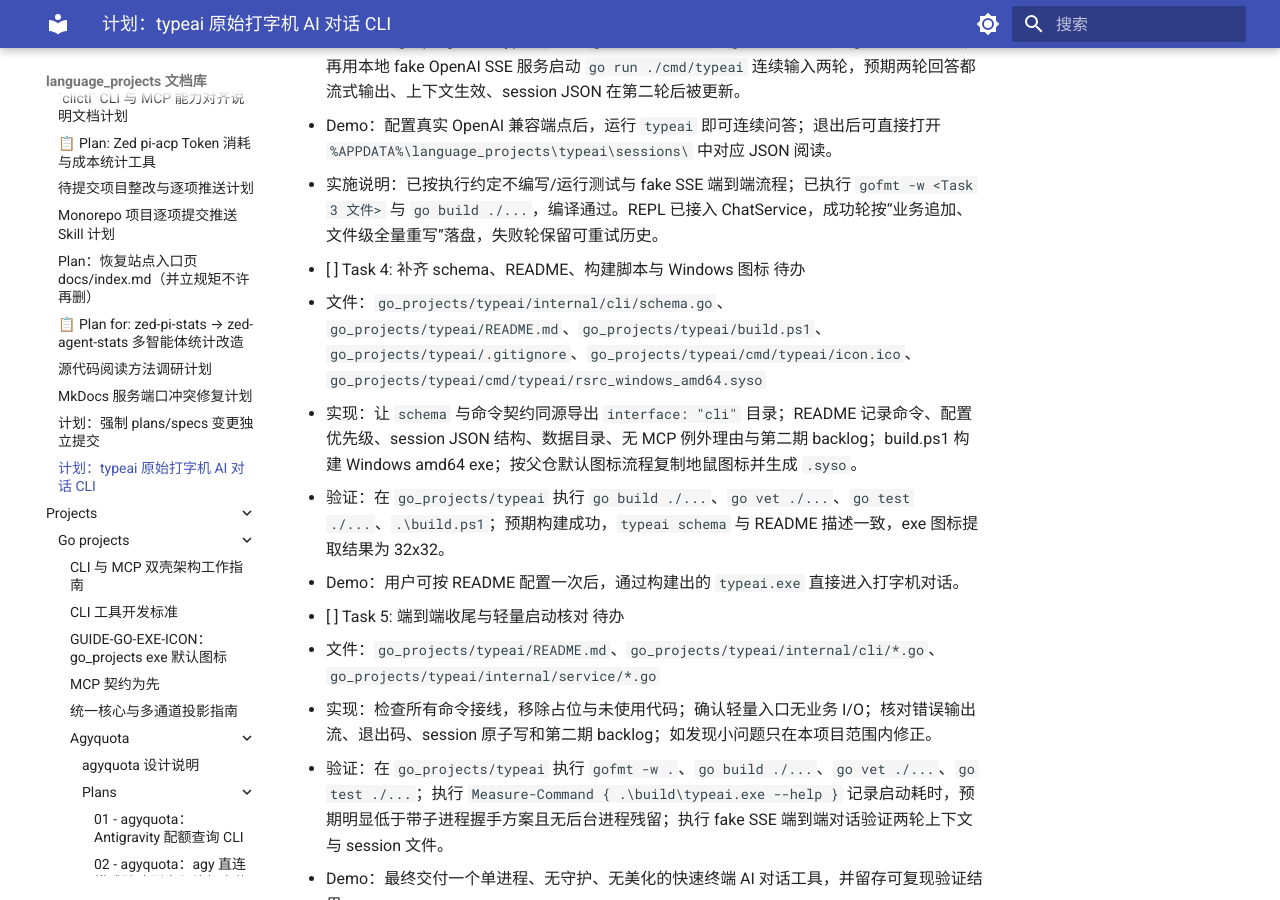
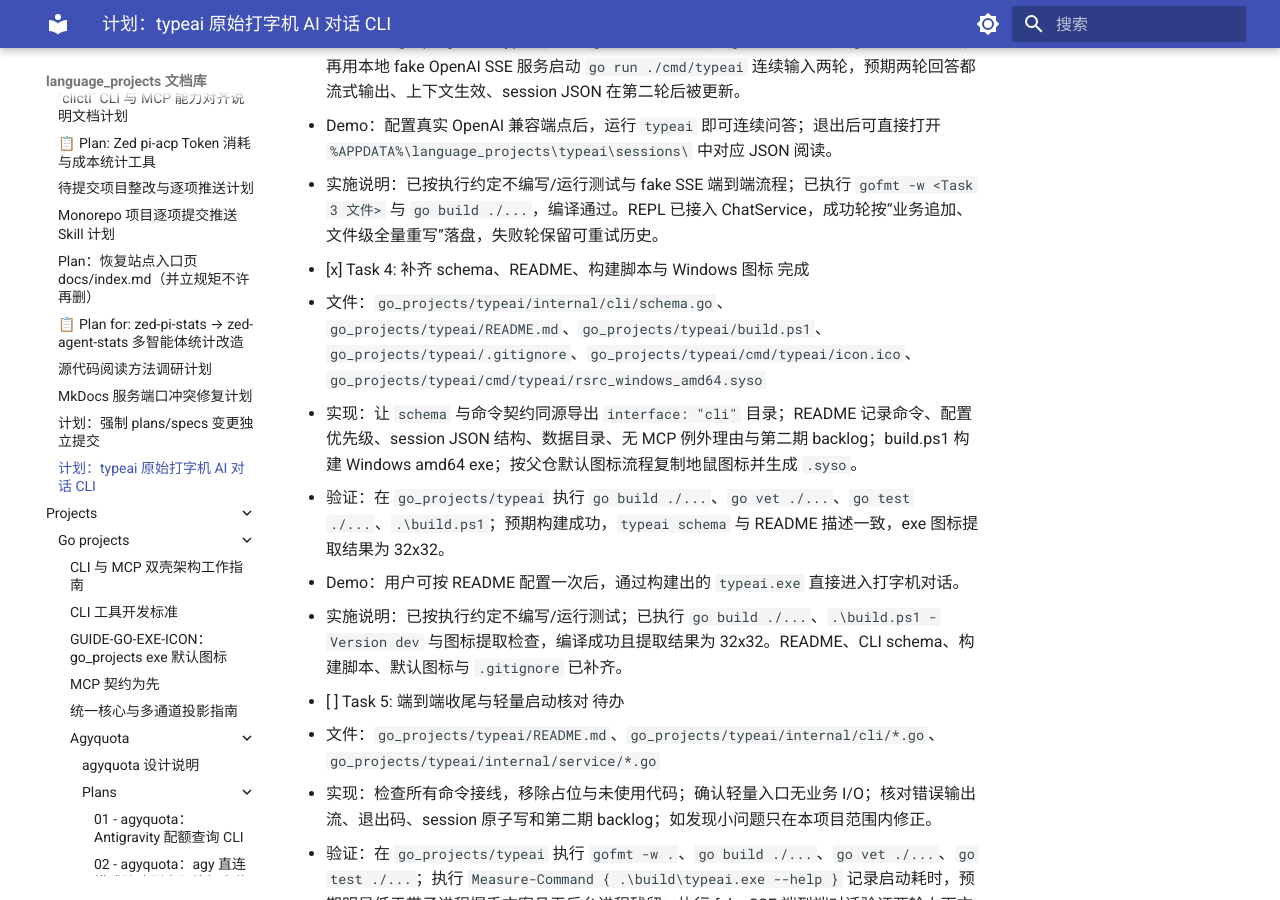
Before and after one commit to shihao-hub/td-language_projects, an MkDocs documentation site: the page built from docs/plans/20-typeai-cli.md, in a window 1280 px wide and 900 px high, scrolled down 2982 px. Built offline with MkDocs 1.6.1 and Material for MkDocs 9.7.7, drawn with Linux system fonts in a browser that asks for light colours.

Commit message:
docs: 更新 typeai 计划任务四状态

```diff
--- a/docs/plans/20-typeai-cli.md
+++ b/docs/plans/20-typeai-cli.md
@@ -72,11 +72,12 @@ flowchart TB
   - Demo：配置真实 OpenAI 兼容端点后，运行 `typeai` 即可连续问答；退出后可直接打开 `%APPDATA%\language_projects\typeai\sessions\` 中对应 JSON 阅读。
   - 实施说明：已按执行约定不编写/运行测试与 fake SSE 端到端流程；已执行 `gofmt -w <Task 3 文件>` 与 `go build ./...`，编译通过。REPL 已接入 ChatService，成功轮按“业务追加、文件级全量重写”落盘，失败轮保留可重试历史。
 
-- [ ] Task 4: 补齐 schema、README、构建脚本与 Windows 图标 待办
+- [x] Task 4: 补齐 schema、README、构建脚本与 Windows 图标 完成
   - 文件：`go_projects/typeai/internal/cli/schema.go`、`go_projects/typeai/README.md`、`go_projects/typeai/build.ps1`、`go_projects/typeai/.gitignore`、`go_projects/typeai/cmd/typeai/icon.ico`、`go_projects/typeai/cmd/typeai/rsrc_windows_amd64.syso`
   - 实现：让 `schema` 与命令契约同源导出 `interface: "cli"` 目录；README 记录命令、配置优先级、session JSON 结构、数据目录、无 MCP 例外理由与第二期 backlog；build.ps1 构建 Windows amd64 exe；按父仓默认图标流程复制地鼠图标并生成 `.syso`。
   - 验证：在 `go_projects/typeai` 执行 `go build ./...`、`go vet ./...`、`go test ./...`、`.\build.ps1`；预期构建成功，`typeai schema` 与 README 描述一致，exe 图标提取结果为 32x32。
   - Demo：用户可按 README 配置一次后，通过构建出的 `typeai.exe` 直接进入打字机对话。
+  - 实施说明：已按执行约定不编写/运行测试；已执行 `go build ./...`、`.\build.ps1 -Version dev` 与图标提取检查，编译成功且提取结果为 32x32。README、CLI schema、构建脚本、默认图标与 `.gitignore` 已补齐。
 
 - [ ] Task 5: 端到端收尾与轻量启动核对 待办
   - 文件：`go_projects/typeai/README.md`、`go_projects/typeai/internal/cli/*.go`、`go_projects/typeai/internal/service/*.go`
```
